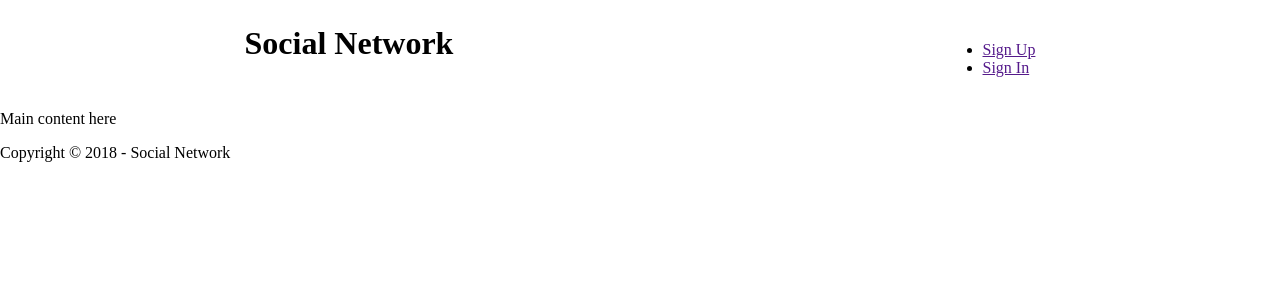
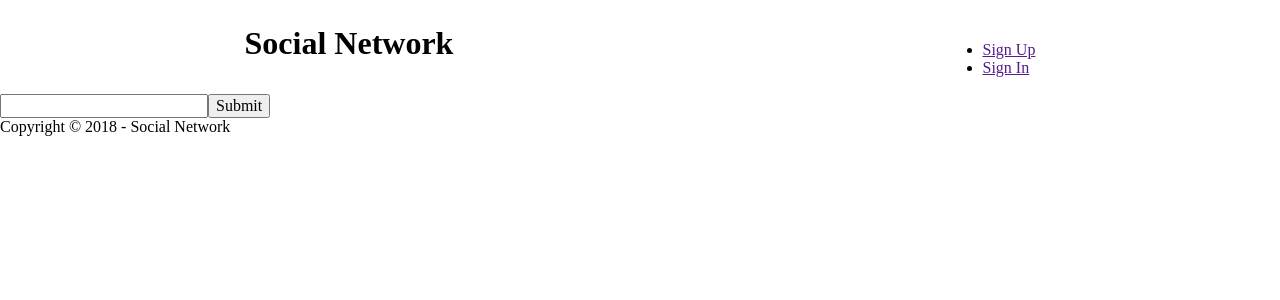
Before and after one commit to TheRealCaptainAwesome/LEGACY_social_network, a React (Create React App) app in the folder client/: page / in a window 1280 px wide. Shown: the top 300 px of the page. Built offline with nearby package versions, Linux system fonts and the light colour scheme.

Commit message:
Login-component
Morphed the Register component into a Login component

```diff
--- a/client/src/components/containers/main/Main.js
+++ b/client/src/components/containers/main/Main.js
@@ -1,10 +1,12 @@
 import React, { Component } from "react";
+
+import Login from "./login/Login";
 
 export default class Main extends Component {
   render() {
     return (
       <main>
-        <p>Main content here</p>
+        <Login />
       </main>
     );
   }
```
Also changed, not shown: client/src/components/containers/main/login/Login.js (renamed from client/src/components/containers/main/register/Register.js), 2 other files (tests, documents, lock files or other folders).
